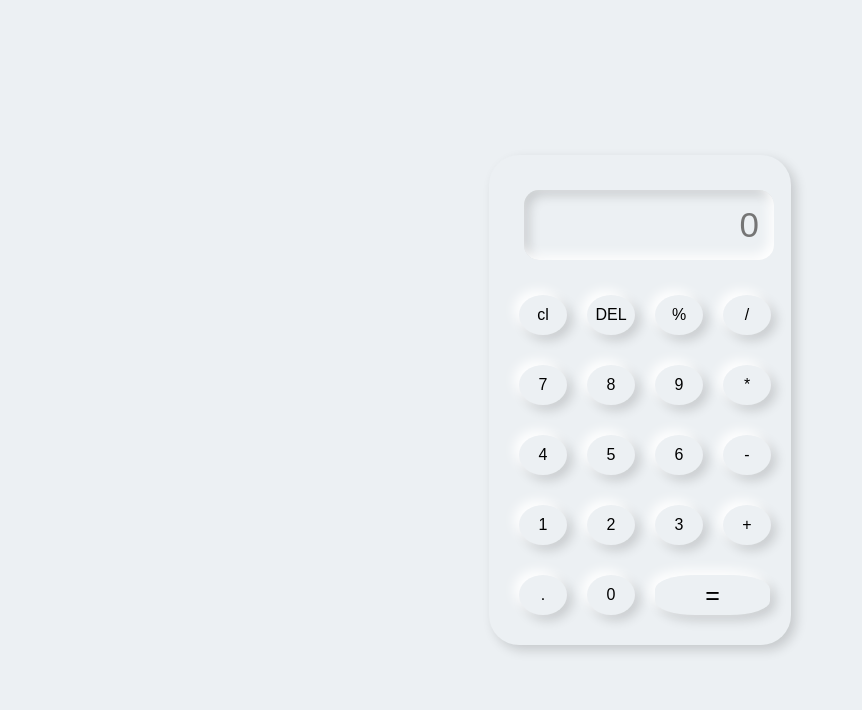
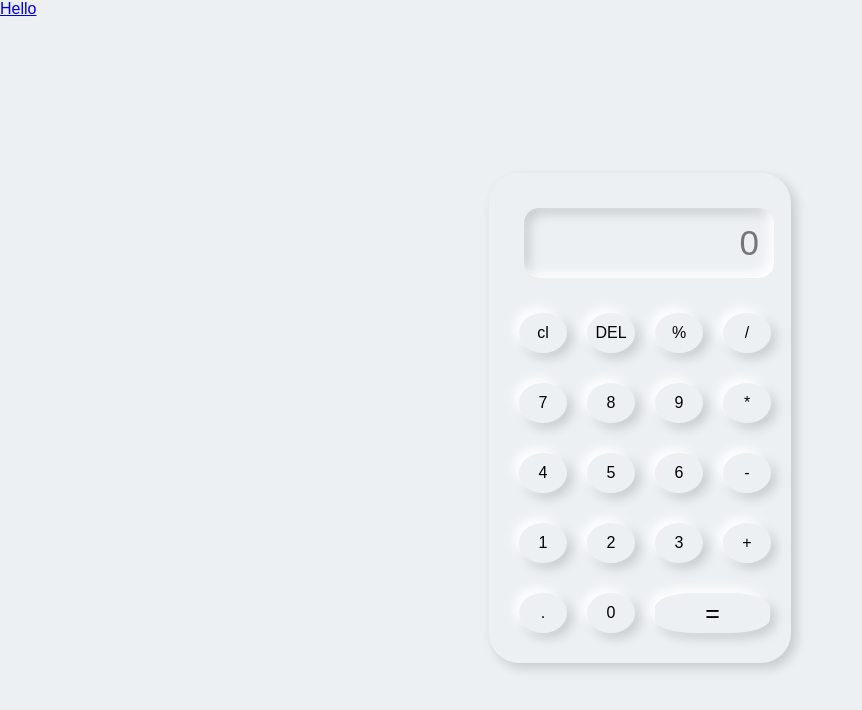
Before and after one commit to Namrata2024/calculator, a plain HTML site: page index.html in a window 1280 px wide. Shown: the whole page, without its empty margins (0-862 px from the left). Drawn offline with Linux system fonts and the light colour scheme.

Commit message:
Update index.html

```diff
--- a/index.html
+++ b/index.html
@@ -8,8 +8,10 @@
     <link rel="stylesheet" href="style.css">
 </head>
 <body>
+    <a href="hello.html">Hello</a>
     <div class="container">
         <div class="calculator">
+
             <input type="text" name="output" placeholder="0" id="output-screen">
             <button onclick="Clear();">cl</button>
             <button onclick="del();" class>DEL</button>
```
